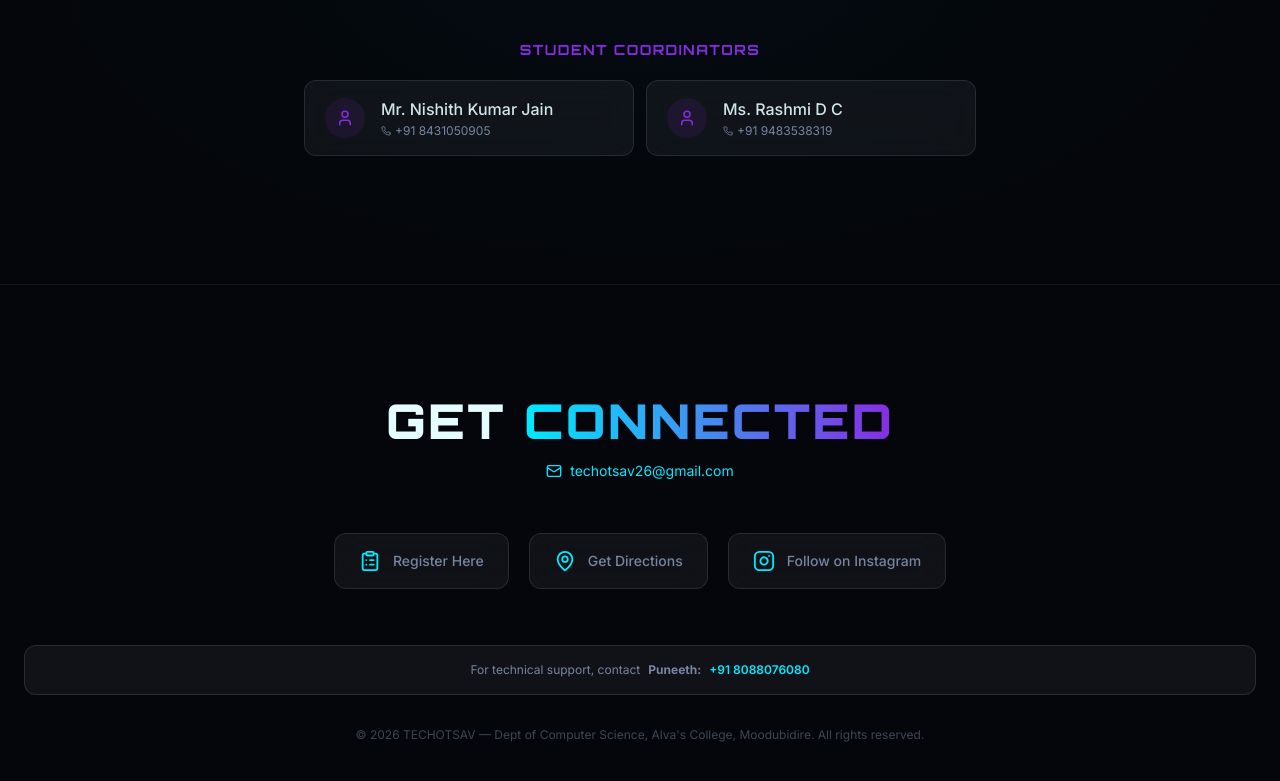
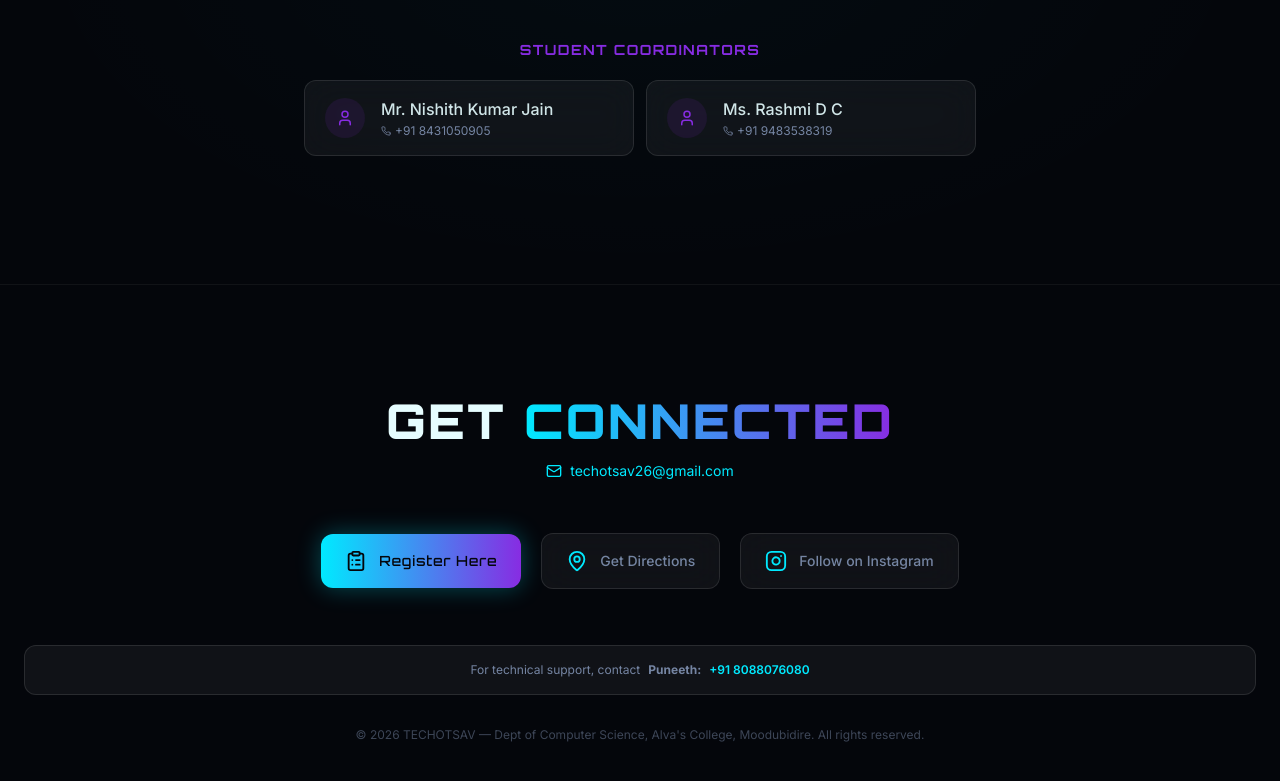
Before and after one commit to PuneethKumar01/techotsav-2k26, a React (Vite) app: page / in a window 1280 px wide. Shown: the part 4474-5255 px from the top of the page. Built offline with nearby package versions, Linux system fonts and the light colour scheme; the HTML template or start-up script is replaced by a standard one.

Commit message:
updated registration button style

```diff
--- a/src/components/Footer.tsx
+++ b/src/components/Footer.tsx
@@ -8,6 +8,7 @@
     href: "https://docs.google.com/forms/d/e/1FAIpQLSf9zqtCMsWgwKLnxp-Q4S0y9v55yKYFoT8VX46BrwparwMeFw/viewform",
     icon: ClipboardList,
     color: "hover:shadow-[0_0_20px_hsl(var(--primary)/0.4)]",
+    highlight: true,
   },
   {
     label: "Get Directions",
@@ -57,23 +58,40 @@
           transition={{ type: "spring", stiffness: 100, delay: 0.1 }}
           className="flex flex-col sm:flex-row items-center justify-center gap-5 mb-14"
         >
-          {FOOTER_LINKS.map(({ label, href, icon: Icon, color }) => (
+          {FOOTER_LINKS.map(({ label, href, icon: Icon, color, ...rest }) => {
+            const isHighlight = "highlight" in rest && rest.highlight;
+            return (
               <a
                 key={label}
                 href={href}
                 target="_blank"
                 rel="noopener noreferrer"
-              className={`glass group flex items-center gap-3 px-6 py-4 rounded-xl transition-all duration-300 hover:scale-105 ${color}`}
+                className={`group flex items-center gap-3 px-6 py-4 rounded-xl transition-all duration-300 hover:scale-105 ${
+                  isHighlight
+                    ? "bg-gradient-to-r from-primary to-secondary shadow-[0_0_25px_hsl(var(--primary)/0.3)] hover:shadow-[0_0_35px_hsl(var(--primary)/0.5)]"
+                    : `glass ${color}`
+                }`}
               >
                 <Icon
                   size={22}
-                className="text-primary group-hover:text-foreground transition-colors"
+                  className={
+                    isHighlight
+                      ? "text-primary-foreground"
+                      : "text-primary group-hover:text-foreground transition-colors"
+                  }
                 />
-              <span className="text-sm font-medium text-muted-foreground group-hover:text-foreground transition-colors">
+                <span
+                  className={`text-sm font-medium transition-colors ${
+                    isHighlight
+                      ? "text-primary-foreground font-display font-bold tracking-wider"
+                      : "text-muted-foreground group-hover:text-foreground"
+                  }`}
+                >
                   {label}
                 </span>
               </a>
-          ))}
+            );
+          })}
         </motion.div>
 
         <motion.div
--- a/src/components/Navbar.tsx
+++ b/src/components/Navbar.tsx
@@ -47,11 +47,16 @@
                 {link.label}
               </Link>
             ))}
-            <Link to="footer" smooth duration={500} className="cursor-pointer ml-2">
+            <a
+              href="https://docs.google.com/forms/d/e/1FAIpQLSf9zqtCMsWgwKLnxp-Q4S0y9v55yKYFoT8VX46BrwparwMeFw/viewform"
+              target="_blank"
+              rel="noopener noreferrer"
+              className="ml-2"
+            >
               <button className="relative px-5 py-2 rounded-lg font-display text-xs font-semibold tracking-wider text-primary-foreground bg-gradient-to-r from-primary to-secondary hover:shadow-[0_0_25px_hsl(var(--primary)/0.5)] transition-shadow duration-300">
                 REGISTER NOW
               </button>
-            </Link>
+            </a>
           </div>
 
           {/* Mobile Toggle */}
@@ -87,11 +92,16 @@
                   {link.label}
                 </Link>
               ))}
-              <Link to="footer" smooth duration={500} onClick={() => setIsOpen(false)} className="cursor-pointer">
+              <a
+                href="https://docs.google.com/forms/d/e/1FAIpQLSf9zqtCMsWgwKLnxp-Q4S0y9v55yKYFoT8VX46BrwparwMeFw/viewform"
+                target="_blank"
+                rel="noopener noreferrer"
+                onClick={() => setIsOpen(false)}
+              >
                 <button className="w-full mt-2 px-5 py-3 rounded-lg font-display text-xs font-semibold tracking-wider text-primary-foreground bg-gradient-to-r from-primary to-secondary">
                   REGISTER NOW
                 </button>
-              </Link>
+              </a>
             </div>
           </motion.div>
         )}
```
Lines whose indentation alone changed are shown as unchanged.
